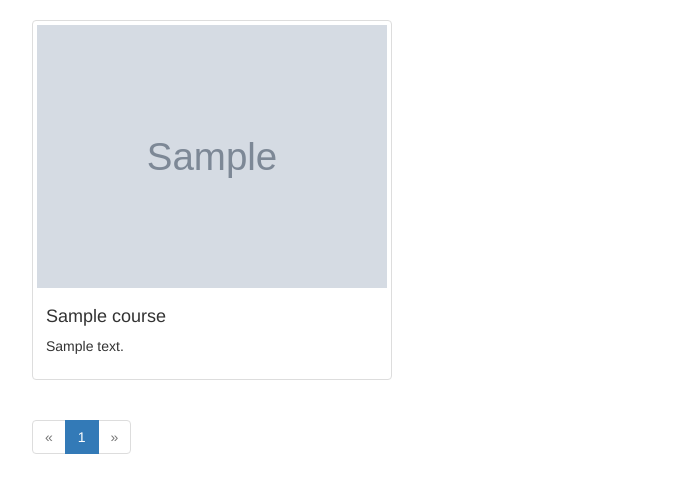
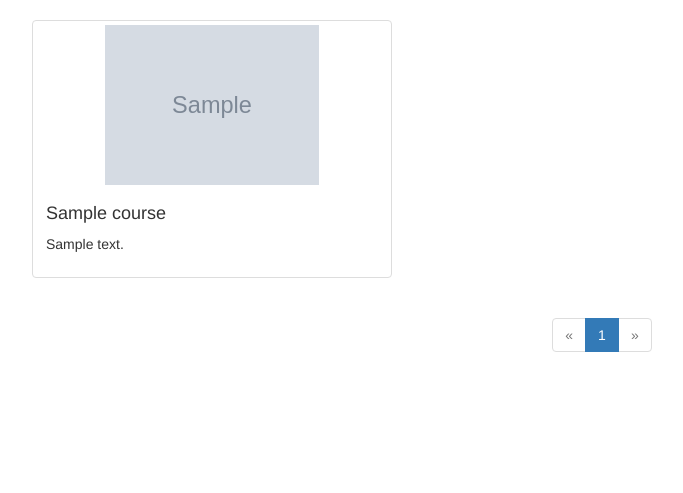
Before and after one commit to caichang01/simpledu, a Flask app: page / in a window 1280 px wide. Shown: the part 52-545 px from the top of the page, without its empty margins (38-721 px from the left). Run offline with Flask 2, Linux system fonts and the light colour scheme; tables that the repository leaves empty hold one stand-in row (values such as "Sample post"); grey boxes marked "Sample" are stand-in pictures; some libraries are stand-ins or nearby versions.

Commit message:
更新样式文件

```diff
--- a/simpledu/static/main.css
+++ b/simpledu/static/main.css
@@ -1,3 +1,19 @@
-body {
-    background-color:red;
+a,
+a:hover,
+a:visited {
+  text-decoration: none !important;
 }
+
+.nav-pagination{
+    text-align: center;
+}
+
+.course__name,
+.course__description {
+  text-overflow: ellipsis;
+  overflow: hidden;
+  white-space: nowrap
+}
+.course img {
+  height: 160px !important;
+}
--- a/simpledu/templates/base.html
+++ b/simpledu/templates/base.html
@@ -4,6 +4,7 @@
         <meta charset="UTF-8">
         <title>{% block title %}{% endblock %}</title>
         <link rel="stylesheet" href="http://labfile.oss.aliyuncs.com/courses/923/week7/code/bootstrap-3.3.7-dist/css/bootstrap.min.css">
+        <link rel="stylesheet" href="{{ url_for('static', filename='main.css') }}">
     </head>
     <body>
 <nav class="navbar navbar-inverse">
--- a/simpledu/templates/index.html
+++ b/simpledu/templates/index.html
@@ -9,7 +9,7 @@
   <div class="col-sm-6 col-md-4 course">
     <div class="thumbnail">
       <a href="{{ course.url }}" target="_blank">
-        <img src="{{ course.image_url }}" alt="??">
+        <img src="{{ course.image_url }}" alt="课程">
         <div class="caption">
             <h4 class="course__name">{{ course.name }}</h4>
             <p class="course__description">{{ course.description }}</p>
@@ -19,5 +19,6 @@
   </div>
   {% endfor %}
 </div>
+<!-- 使用 macro 渲染分页组件 -->
 {{ render_pagination(pagination, 'front.index') }}
 {% endblock %}
```
